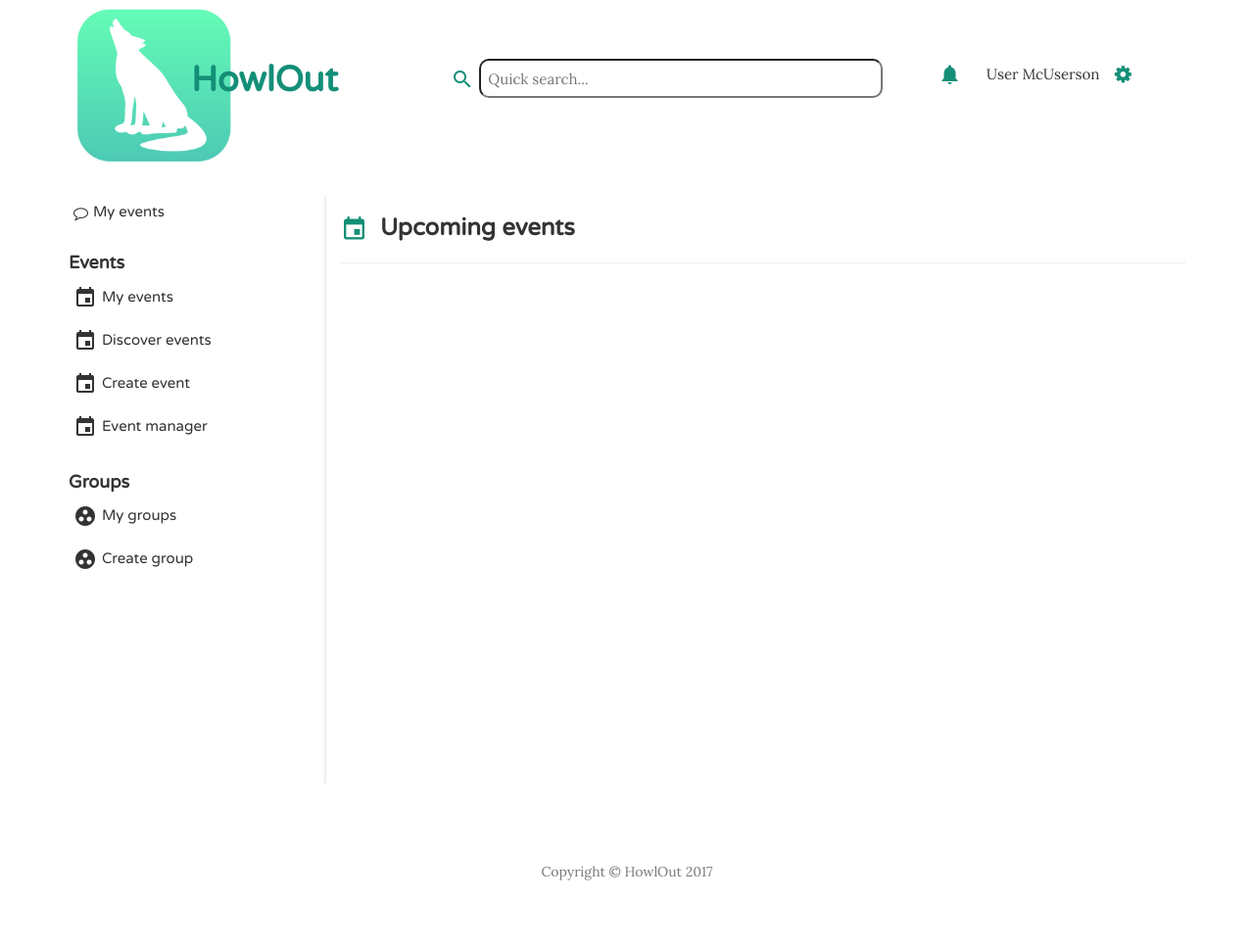
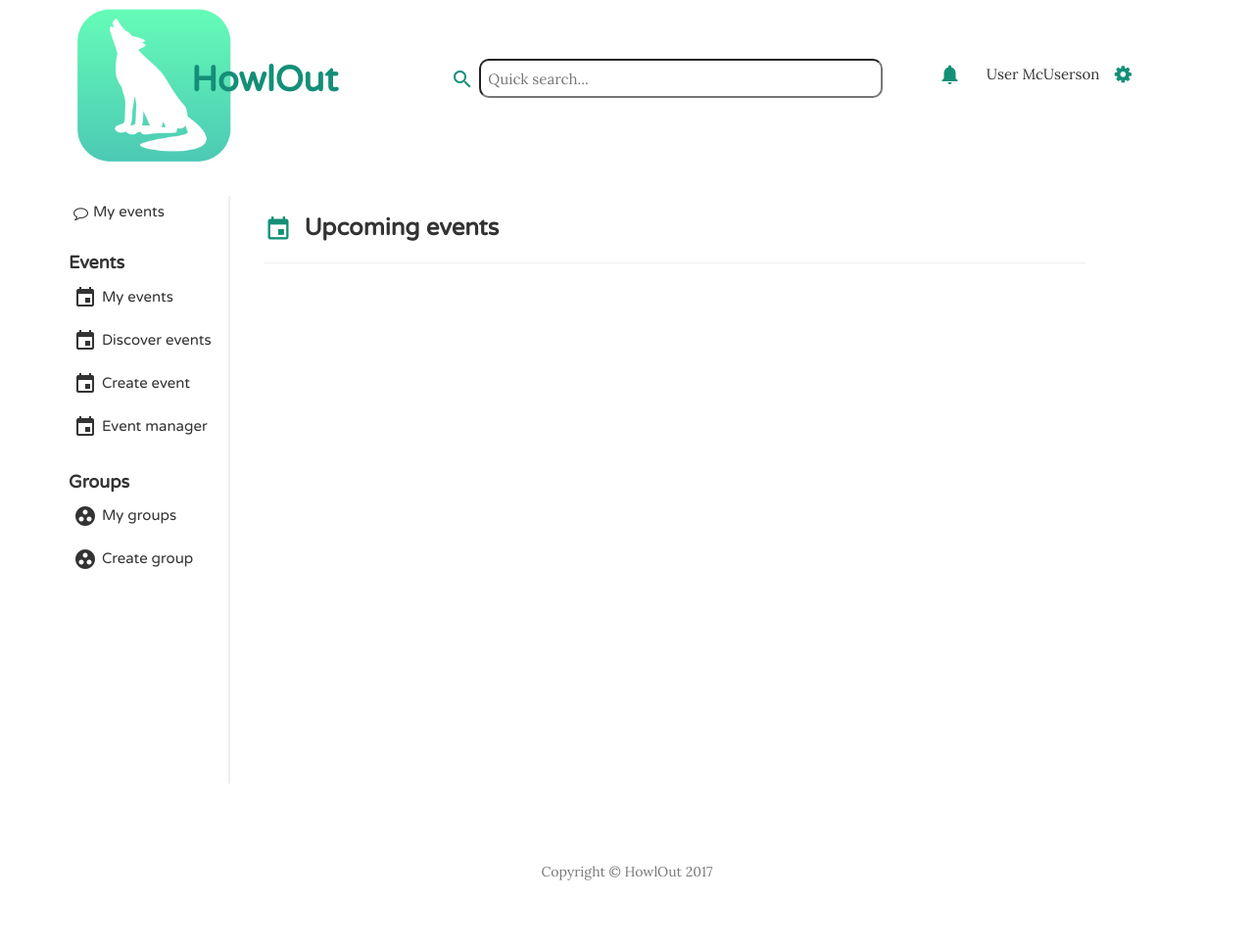
Before and after one commit to gwiz84/HowlOut-Webapp, a PHP site: page / in a window 1280 px wide. Shown: the whole page at 98% size. Run offline with PHP 8.4, Linux system fonts and the light colour scheme.

Commit message:
changed size of left menu

```diff
--- a/index.php
+++ b/index.php
@@ -36,10 +36,10 @@
        <?php include_once "p_topmenu.php"; ?>
     </div>
     <div class="row">
-        <div class="col-sm-3" style="border:solid 0px black;height:600px;">
+        <div class="col-sm-2" style="border:solid 0px black;height:600px;">
             <?php include_once "p_leftmenu.php"; ?>
         </div>
-        <div class="col-sm-9" style="border:solid 0px black;height:100%;padding:0 15px 0 0;">
+        <div class="col-sm-9" style="border:solid 0px black;height:100%;padding:0 20px 0 20px;">
             <!--      PAGE CONTENT GOES HERE      -->
             <h3><i class="material-icons" style="color: #148f77 ;font-size:28px;vertical-align:middle;">event</i>&nbsp;&nbsp;Upcoming events</h3>
             <hr>
```
